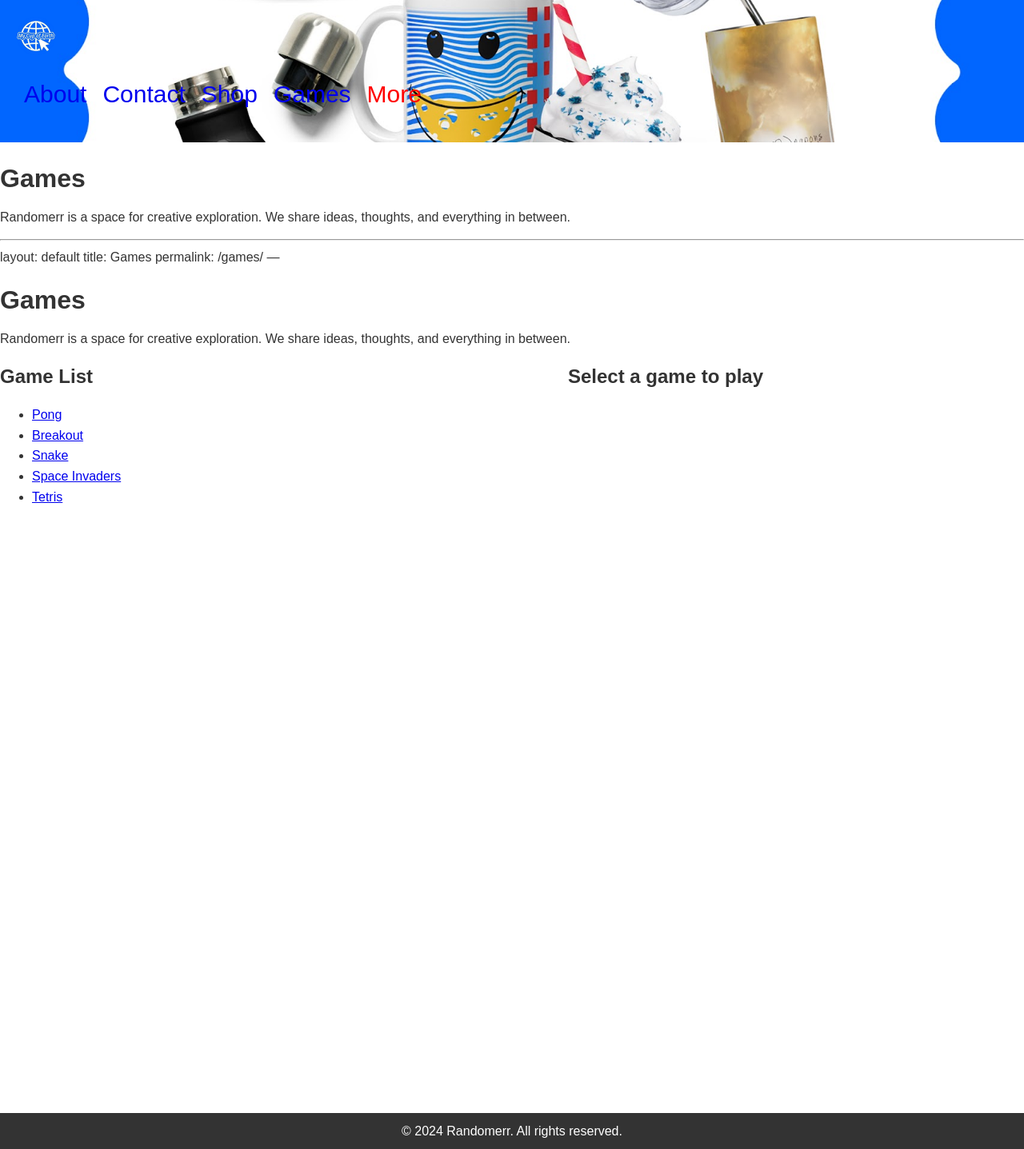
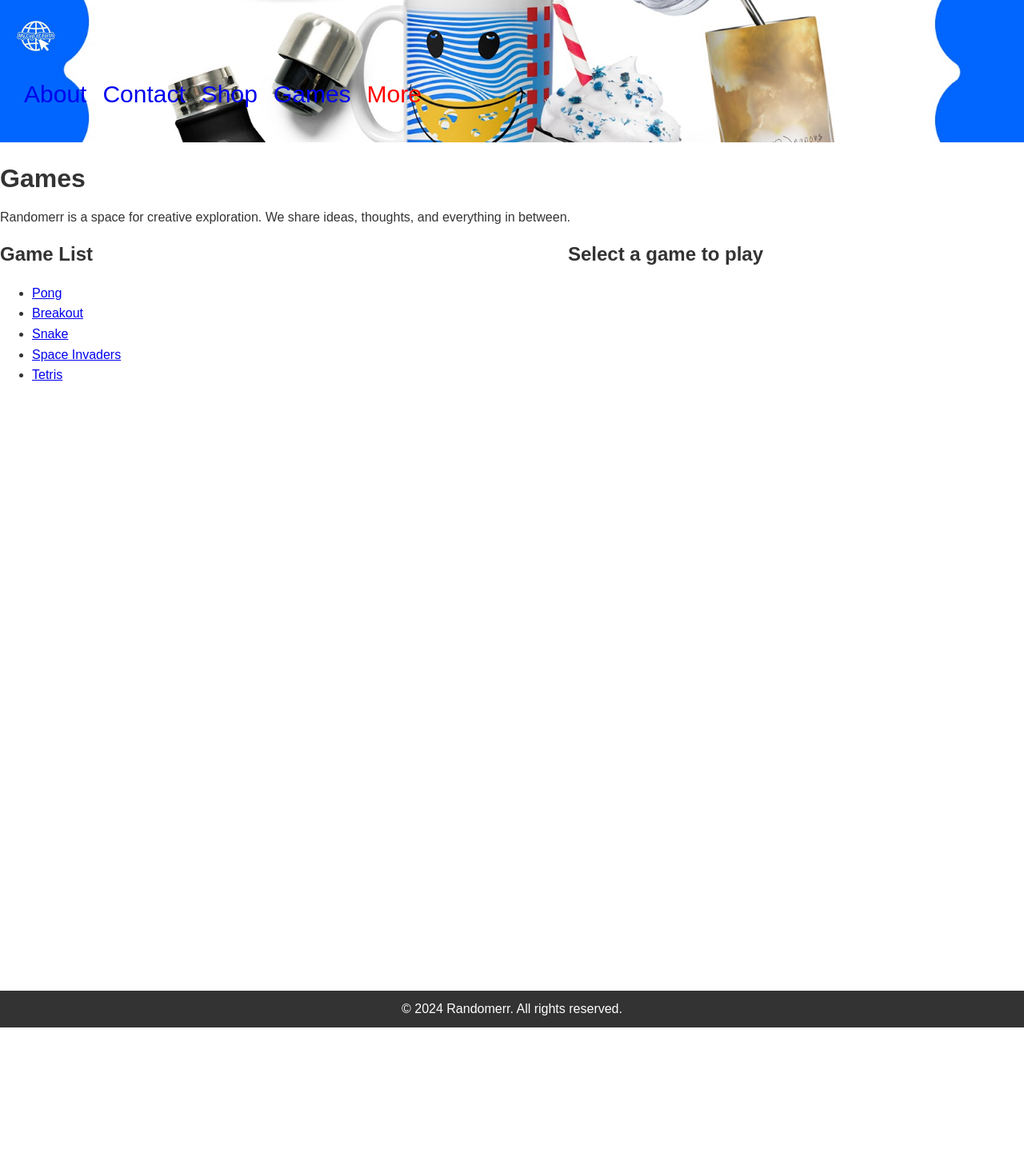
Before and after one commit to m-cochran/Randomerr, a Jekyll site: the page built from games.md, in a window 1280 px wide. Shown: the whole page at 80% size. Built offline with Jekyll 4.4.1, drawn with Linux system fonts in a browser that asks for light colours; after the commit the page ends 1285 px from its top, so only the background shows below that.

Commit message:
Update games.md

```diff
--- a/games.md
+++ b/games.md
@@ -1,13 +1,3 @@
----
-layout: default
-title: Games
-permalink: /games/
----
-
-# Games
-
-Randomerr is a space for creative exploration. We share ideas, thoughts, and everything in between.
-
 ---
 layout: default
 title: Games
```
